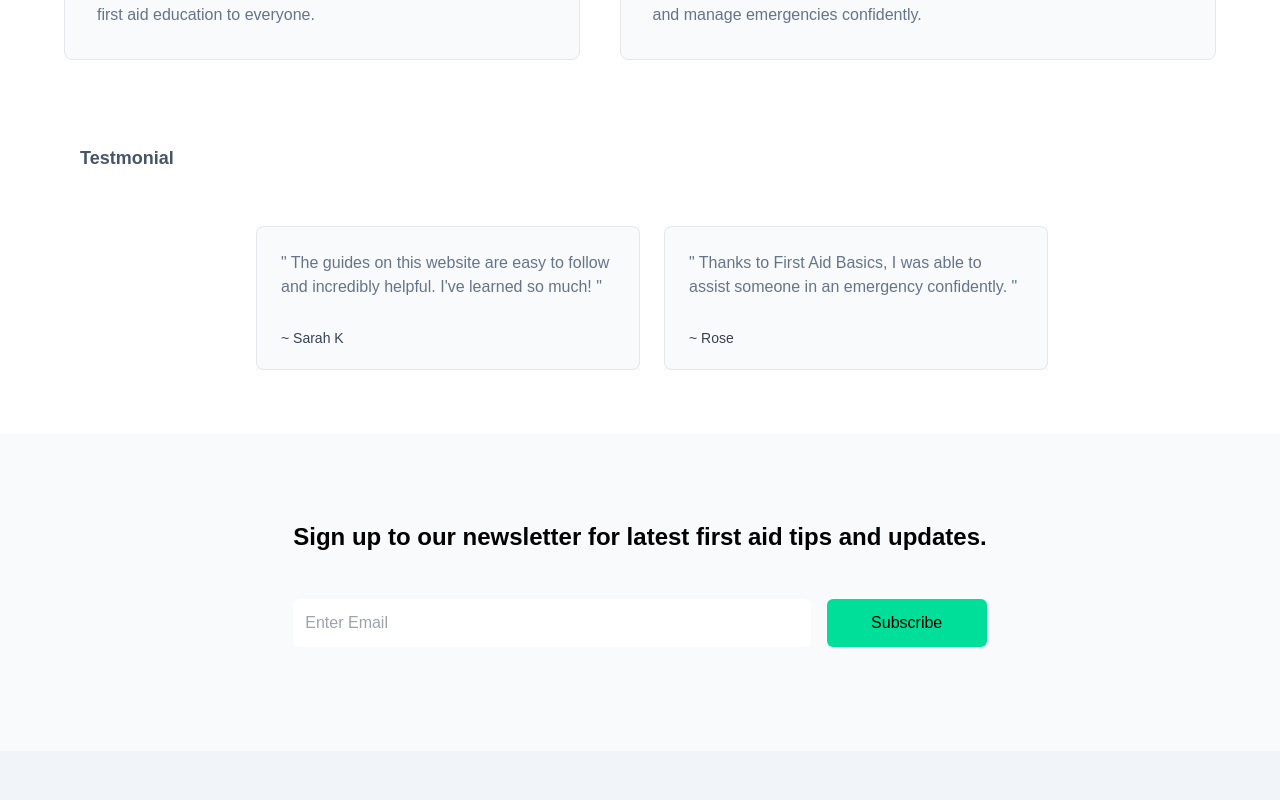
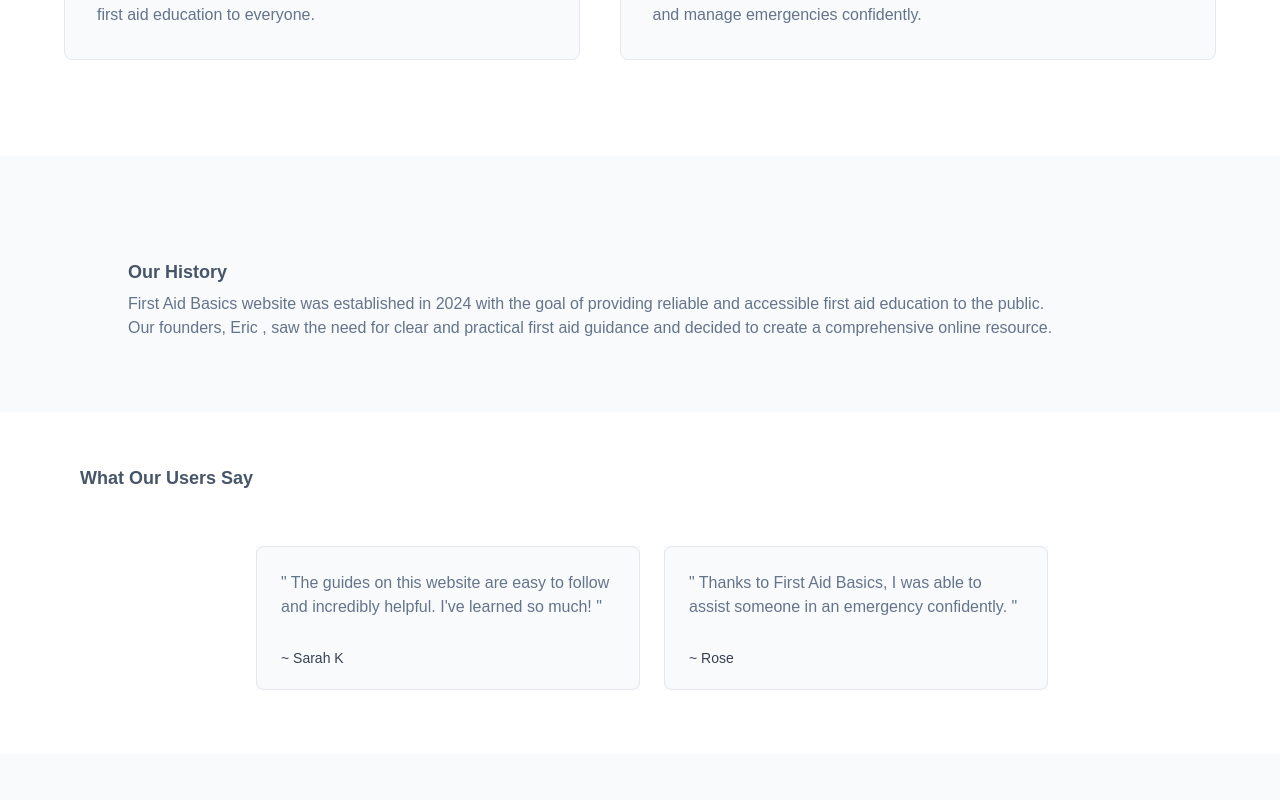
Before and after one commit to erhic/FirstAidwebapp, a React (Vite) app: page /about in a window 1280 px wide. Shown: the part 540-1340 px from the top of the page. Built offline with nearby package versions, Linux system fonts and the light colour scheme.

Commit message:
feat: add history section on about page

```diff
--- a/src/Pages/About.jsx
+++ b/src/Pages/About.jsx
@@ -1,4 +1,5 @@
 import HeroSection from "../Sections/Aboutpage/HeroSection";
+import HistorySection from "../Sections/Aboutpage/HistorySection";
 import MissionvisonSection from "../Sections/Aboutpage/MissionvisonSection";
 import SubscriberSection from "../Sections/Aboutpage/SubscriberSection";
 import TestimonySection from "../Sections/Aboutpage/TestimonySection";
@@ -8,6 +9,7 @@ const About = () => {
     <div className="font-montserrat">
       <HeroSection />
       <MissionvisonSection />
+      <HistorySection />
       <TestimonySection />
       <SubscriberSection />
     </div>
--- a/src/Sections/Aboutpage/HeroSection.jsx
+++ b/src/Sections/Aboutpage/HeroSection.jsx
@@ -1,14 +1,15 @@
 const HeroSection = () => {
   return (
     <section className="flex py-12  pl-8 bg-gray-50 mt-8">
-      <div className="flex-col px-12 my-6 ">
+      <div className="flex-col px-12 my-6 mx-12">
         <h1 className="leading-10  text-lg font-bold text-slate-600 pt-6">
           About Us
         </h1>
         <p className="leading-6 text-base text-slate-500">
           Welcome to First Aid Basics, your trusted source for learning
-          essential first aid skills. Our mission is to empower individuals with
-          the knowledge and confidence to handle emergencies effectively.
+          essential first aid skills. <br />
+          Our mission is to empower individuals with the knowledge and
+          confidence to handle emergencies effectively.
         </p>
       </div>
     </section>
--- /dev/null
+++ b/src/Sections/Aboutpage/HistorySection.jsx
@@ -0,0 +1,20 @@
+const HistorySection = () => {
+  return (
+    <section className="flex py-12  pl-8 bg-gray-50 my-8">
+      <div className="flex-col px-12 mx-12 my-6 ">
+        <h1 className="leading-10  text-lg font-bold text-slate-600 pt-6">
+          Our History
+        </h1>
+        <p className="leading-6 text-base text-slate-500">
+          First Aid Basics website was established in 2024 with the goal of
+          providing reliable and accessible first aid education to the public.
+          <br />
+          Our founders, Eric , saw the need for clear and practical first aid
+          guidance and decided to create a comprehensive online resource.
+        </p>
+      </div>
+    </section>
+  );
+};
+
+export default HistorySection;
--- a/src/Sections/Aboutpage/SubscriberSection.jsx
+++ b/src/Sections/Aboutpage/SubscriberSection.jsx
@@ -5,7 +5,7 @@ const SubscriberSection = () => {
         <p className="font-monteserrat"></p>
         <div className="lg:col-span-2 my-4">
           <h1 className="md:text-1xl sm:text-2xl text-1xl font-bold py-2">
-            Sign up to our newsletter for latest first aid tips and updates.
+            Interested for Latest Career and Opportunities updates.
           </h1>
         </div>
         <div className="my-4">
@@ -16,7 +16,7 @@ const SubscriberSection = () => {
               placeholder="Enter Email"
             />
             <button className="bg-[#00df9a] text-black rounded-md font-medium w-[200px] ml-4 my-6 px-6 py-3">
-              Subscribe
+              Join Us
             </button>
           </div>
         </div>
--- a/src/Sections/Aboutpage/TestimonySection.jsx
+++ b/src/Sections/Aboutpage/TestimonySection.jsx
@@ -4,7 +4,7 @@ const TestimonySection = () => {
   return (
     <>
       <h3 className="pl-16  mx-4 text-lg font-bold text-slate-600 pt-6">
-        Testmonial
+        What Our Users Say
       </h3>
       <section className="w-full flex gap-6 justify-center pt-14 pb-16 font-palanquin px-10">
         <h3></h3>
--- a/src/Sections/Homepage/SubscribeSection.jsx
+++ b/src/Sections/Homepage/SubscribeSection.jsx
@@ -21,7 +21,7 @@ const SubscribeSection = () => {
           </div>
           <p>
             We care bout the protection of your data. Read our
-            <span className="text-[#00df9a]"> Privacy Policy.</span>
+            <span className="text-slate-600"> Privacy Policy.</span>
           </p>
         </div>
       </div>
```
